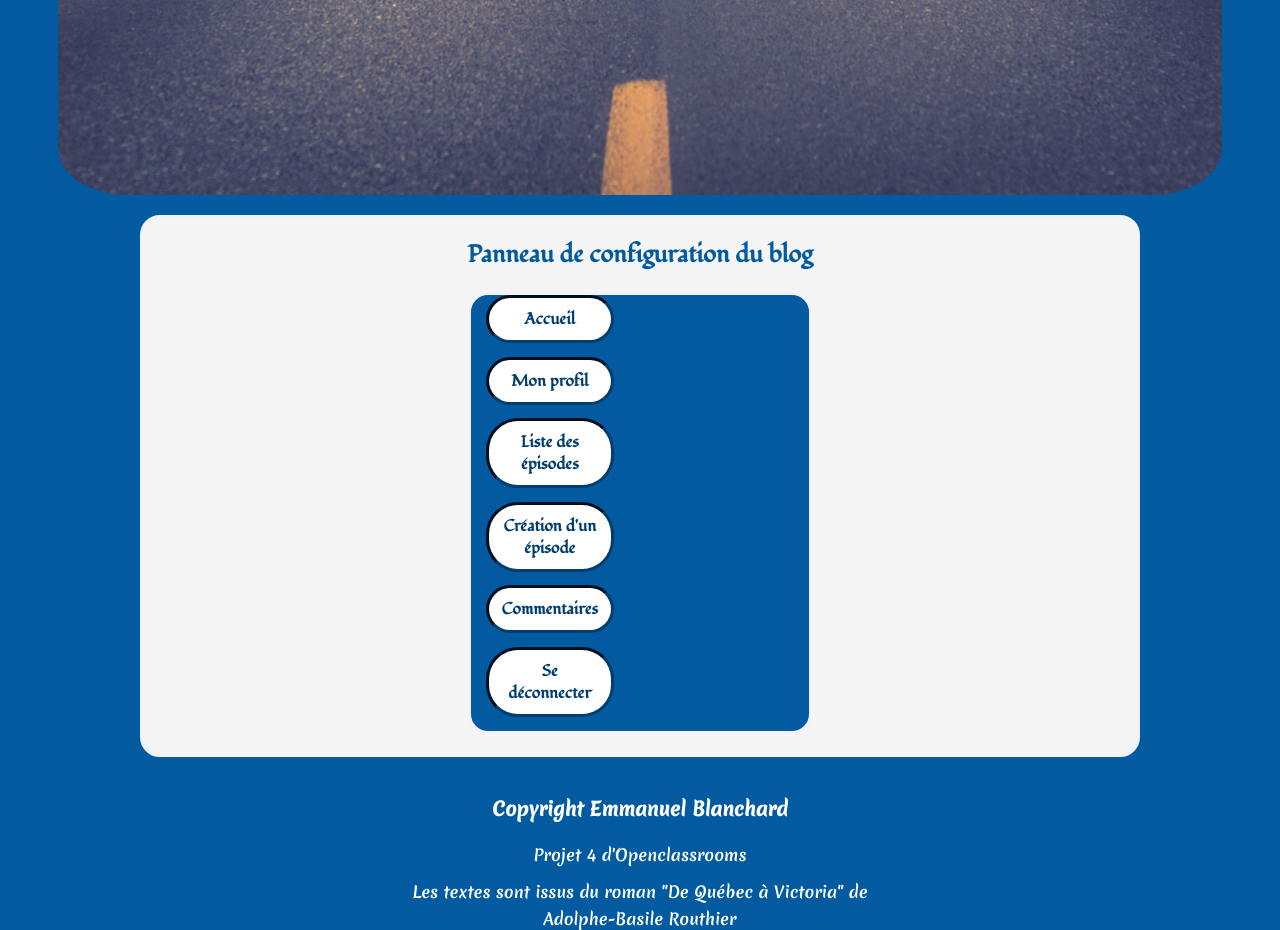
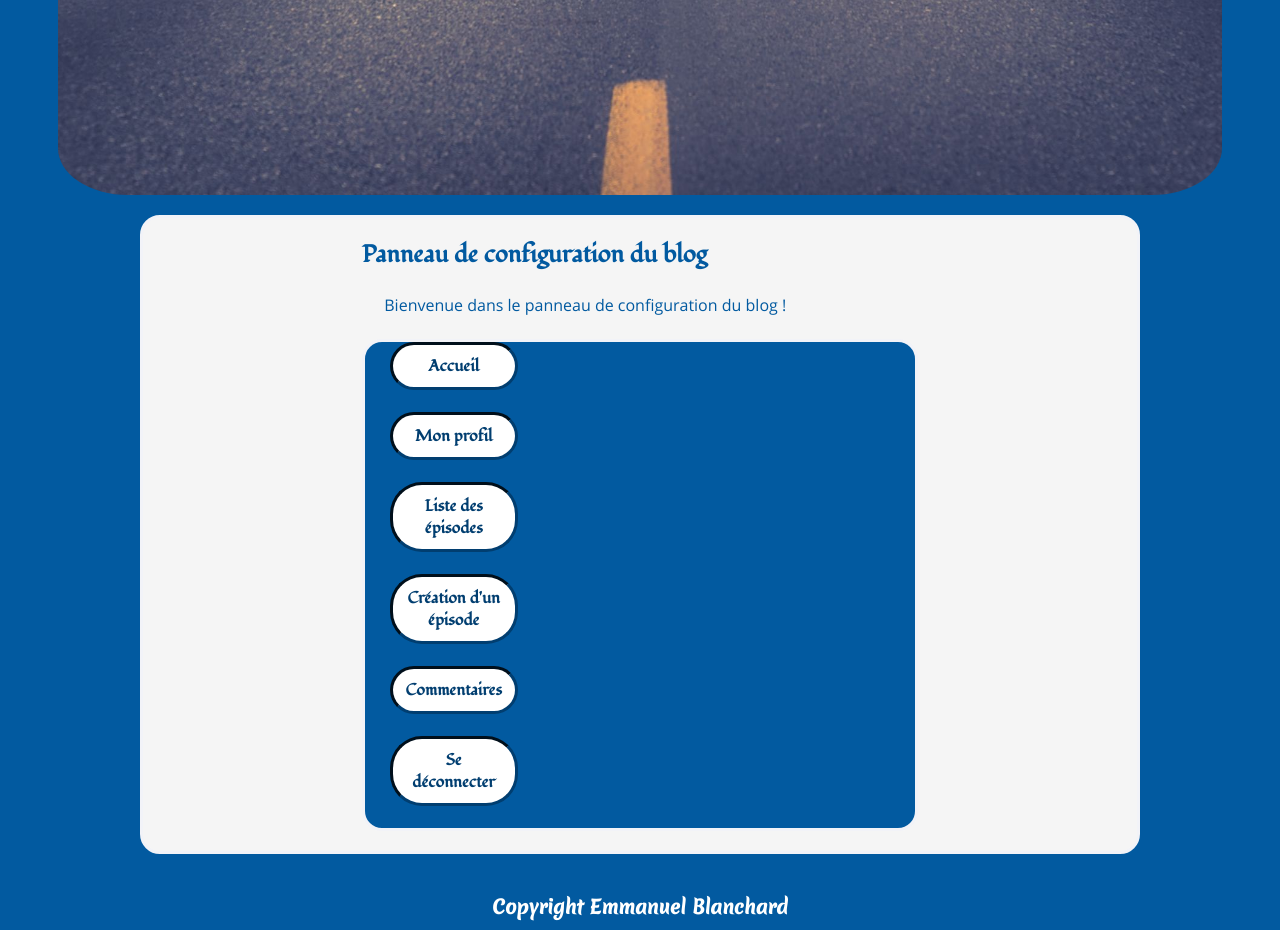
Before and after one commit to EmmanuelBlanchard/OpenClassroomsProject4, a PHP site: template templates/frontoffice/blogcontrolpanelpage.html.php in a window 1280 px wide. Shown: the part 704-1634 px from the top of the page. Run offline with PHP 8.4, Linux system fonts and the light colour scheme; the template is opened without the code that fills it, so the values that code supplies are empty.

Commit message:
Ajout a la ligne 638 de style.css, de la class pControlPanelPage pour couleur bleu sur fond blanc de balise <p>

```diff
--- a/public/css/style.css
+++ b/public/css/style.css
@@ -635,7 +635,7 @@ footer p {
         border-radius: 20px;
         background-color: #f5f5f5;
     }
-    section h2, .sectionH4TitleComments {
+    section h2, .sectionH4TitleComments,.pControlPanelPage {
         color: #025AA0;
     }
 }
--- a/templates/frontoffice/blogcontrolpanelpage.html.php
+++ b/templates/frontoffice/blogcontrolpanelpage.html.php
@@ -1,6 +1,8 @@
 <section>
 
     <h2>Panneau de configuration du blog</h2>
+
+    <p class="pControlPanelPage"> Bienvenue dans le panneau de configuration du blog ! </p>
 
     <!-- balise Article ? -->
     <article>
```
